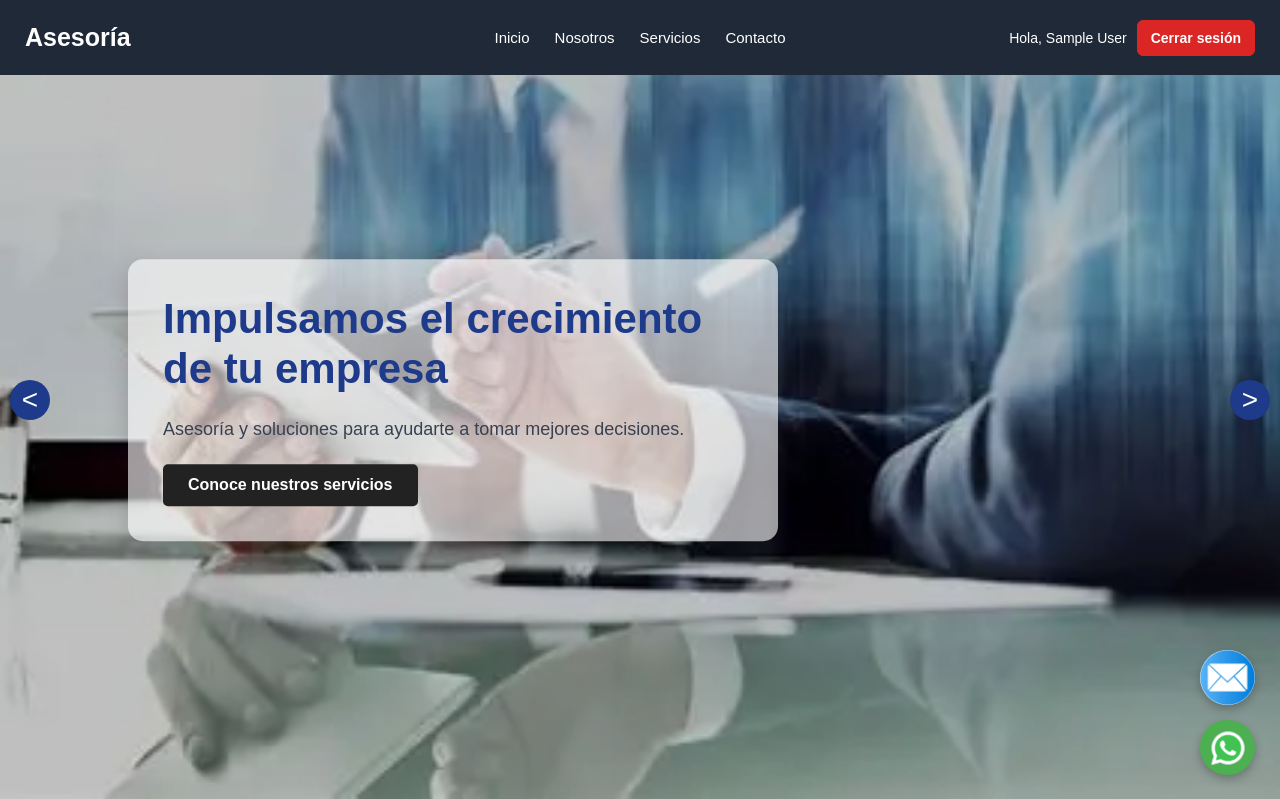
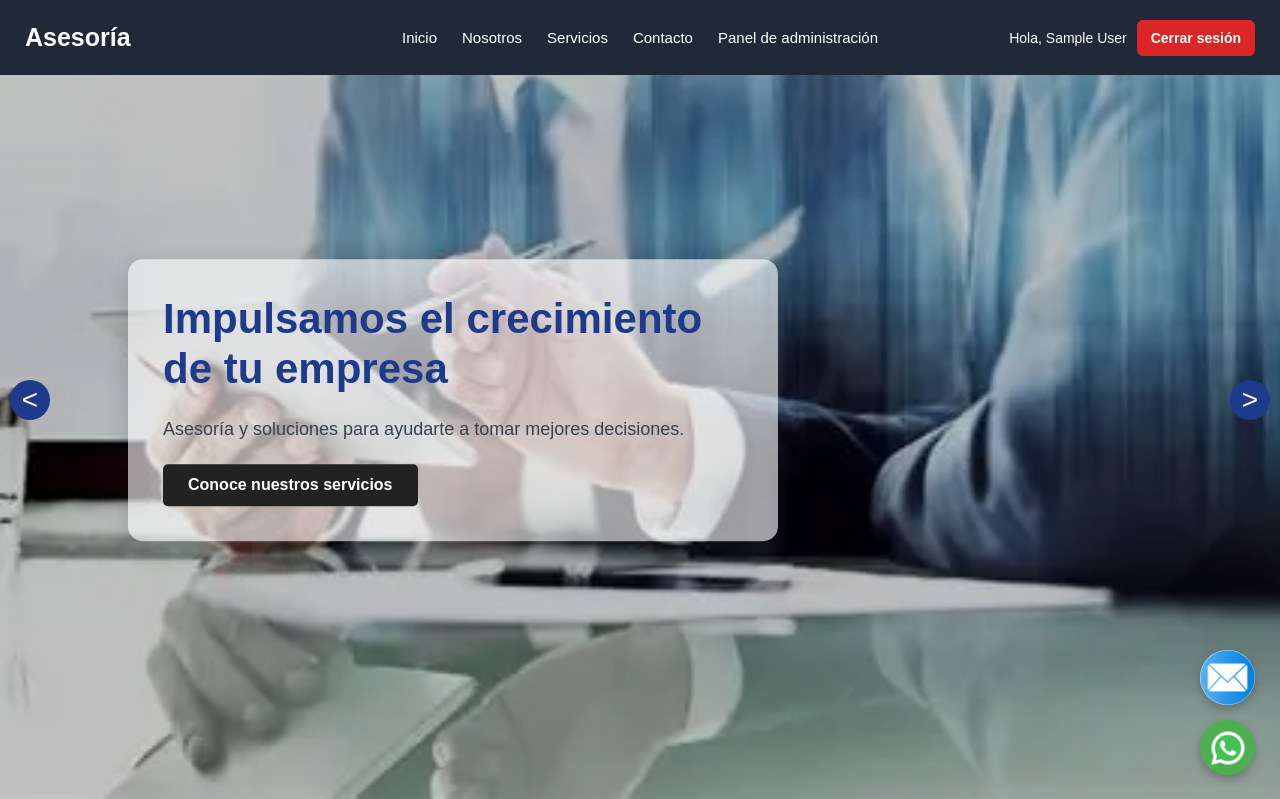
Before and after one commit to Christian-Ren7/Asesoria-26-08, a Flask app: page / in a window 1280 px wide. Shown: the top 799 px of the page. Run offline with Flask 3, Linux system fonts and the light colour scheme; the visitor is signed in with stand-in values (Sample User, id 1).

Commit message:
Agregando el boton de panel de administracion

```diff
--- a/templates/index.html
+++ b/templates/index.html
@@ -35,6 +35,11 @@ session_start();
             <li>
                 <a href="{{ url_for('pagina_contacto') }}">Contacto</a>
             </li>
+            {% if session.get('es_admin') %}
+                <li>
+                    <a href="{{ url_for('admin') }}">Panel de administración</a>
+                </li>
+            {% endif %}
         </ul>
 
         <!-- Opciones de usuario a la derecha -->
```
